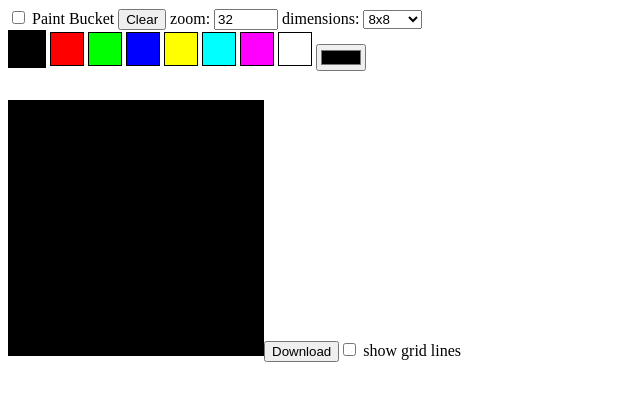
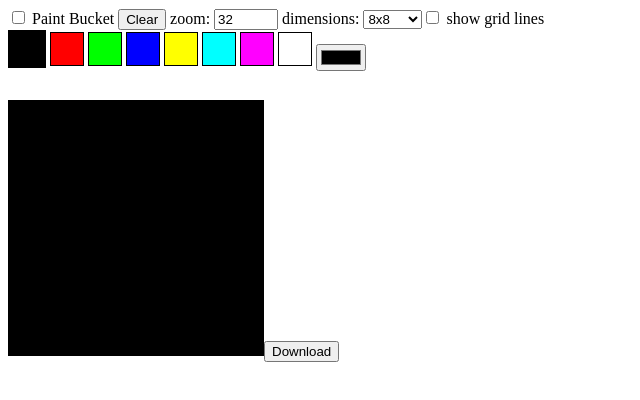
Before and after one commit to vvye/pixel-editor, a Vue app: page / in a window 1280 px wide. Shown: the top 400 px of the page, without its empty margins (0-640 px from the left). Built offline with nearby package versions, Linux system fonts and the light colour scheme.

Commit message:
Move grid lines option to toolbar

```diff
--- a/src/App.vue
+++ b/src/App.vue
@@ -1,11 +1,13 @@
 <template>
     <div id="app">
         <Toolbar @paint-bucket-mode-changed="setPaintBucketMode" @clear-canvas-button-pressed="resetCanvas"
-        @cell-size-changed="setCellSize" @num-cells-changed="setNumCells"></Toolbar>
+                 @cell-size-changed="setCellSize" @num-cells-changed="setNumCells"
+                 @show-grid-lines-changed="setShowGridLines"></Toolbar>
         <PaletteEditor ref="paletteEditor" :palette="palette" :current-color-id="currentColorId"
                        @current-color-id-changed="setCurrentColorId" @color-changed="setColor" />
         <PixelCanvas ref="pixelCanvas" :cell-size="cellSize" :num-cells="numCells" :palette="palette"
-                     :current-color-id="currentColorId" :paint-bucket-mode="paintBucketMode" />
+                     :current-color-id="currentColorId" :paint-bucket-mode="paintBucketMode"
+                     :show-grid-lines="showGridLines" />
     </div>
 </template>
 
@@ -27,7 +29,8 @@ export default {
                 [255, 255, 0], [0, 255, 255], [255, 0, 255],
                 [255, 255, 255]
             ],
-            currentColorId: 0
+            currentColorId: 0,
+            showGridLines: false,
         }
     },
     components: {
@@ -55,6 +58,9 @@ export default {
         refreshCanvas() {
             this.$refs.pixelCanvas.render();
         },
+        setShowGridLines(showGridLines) {
+            this.showGridLines = showGridLines;
+        },
         resetCanvas() {
             this.currentColorId = this.$refs.paletteEditor.currentColorId = 0;
             setTimeout(() => {
--- a/src/components/PixelCanvas.vue
+++ b/src/components/PixelCanvas.vue
@@ -2,7 +2,6 @@
     <canvas ref="canvas" @mousedown="handleMouseDown" @mouseup="handleMouseUp"
             @mousemove="handleMouseMove" @mouseleave="handleMouseUp"></canvas>
     <button ref="downloadButton" @click="downloadImage">Download</button>
-    <input type="checkbox" v-model="showGridLines"> show grid lines
 </template>
 
 <script>
@@ -13,14 +12,14 @@ export default {
         numCells: Number,
         currentColorId: Number,
         palette: Array,
-        paintBucketMode: Boolean
+        paintBucketMode: Boolean,
+        showGridLines: Boolean
     },
     data() {
         return {
             ctx: null,
             grid: [],
-            penDown: false,
-            showGridLines: false
+            penDown: false
         }
     },
     watch: {
--- a/src/components/Toolbar.vue
+++ b/src/components/Toolbar.vue
@@ -3,12 +3,14 @@
         <input type="checkbox" v-model="paintBucketMode" /> Paint Bucket
         <button @click="clearCanvas">Clear</button>
         zoom: <input type="number" min="1" max="100" step="1" v-model="cellSize">
-        dimensions: <select v-model="numCells">
-        <option value="8">8x8</option>
-        <option value="12">12x12</option>
-        <option value="16">16x16</option>
-        <option value="32">32x32</option>
-    </select>
+        dimensions:
+        <select v-model="numCells">
+            <option value="8">8x8</option>
+            <option value="12">12x12</option>
+            <option value="16">16x16</option>
+            <option value="32">32x32</option>
+        </select>
+        <input type="checkbox" v-model="showGridLines" /> show grid lines
     </div>
 </template>
 
@@ -21,6 +23,7 @@ export default {
             paintBucketMode: false,
             cellSize: 32,
             numCells: 8,
+            showGridLines: false,
         }
     },
     methods: {
@@ -43,6 +46,11 @@ export default {
             handler() {
                 this.$emit('numCellsChanged', this.numCells);
             }
+        },
+        showGridLines: {
+            handler() {
+                this.$emit('showGridLinesChanged', this.showGridLines);
+            }
         }
     }
 }
```
